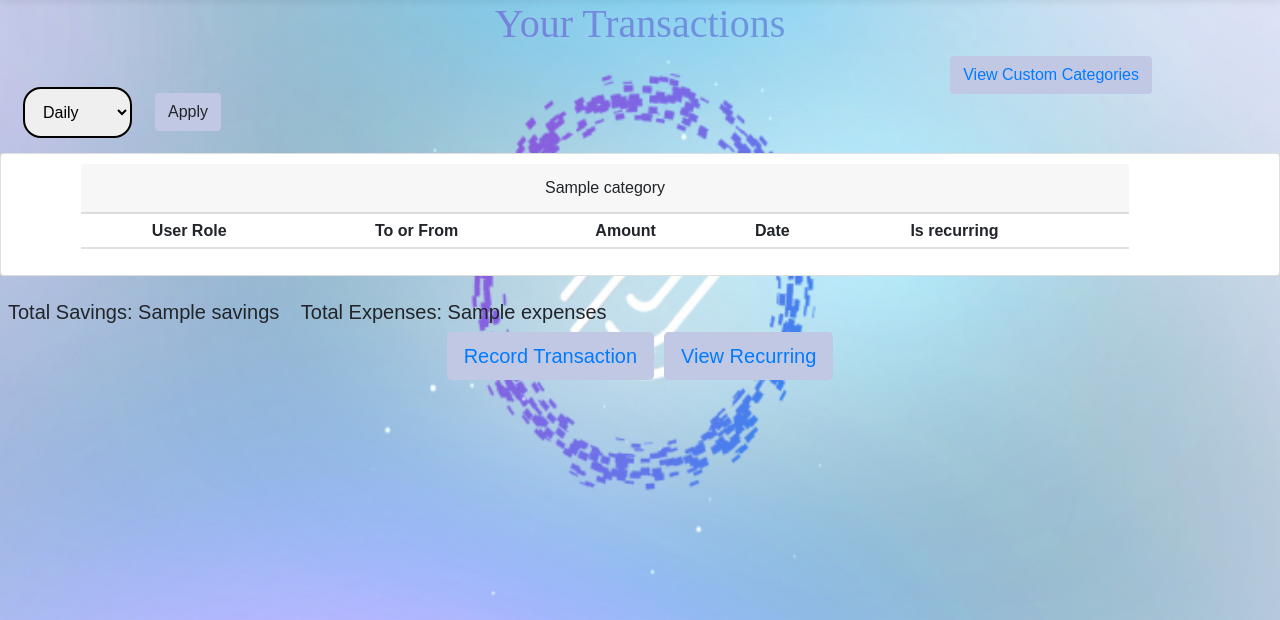
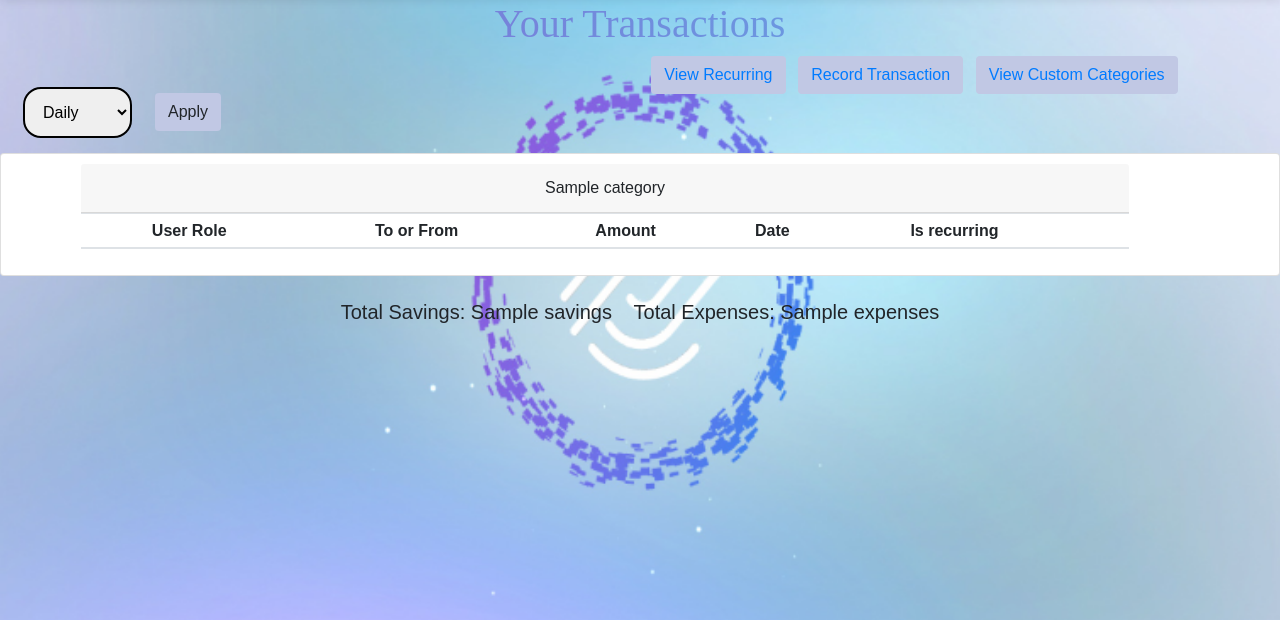
Before and after one commit to Nandika-A/StellarLedger, a Django app: template stellarledger/templates/report/viewtransactions.html in a window 1280 px wide. Shown: the part 83-703 px from the top of the page. Run offline with Django 4.2, Linux system fonts and the light colour scheme; the template is opened without the code that fills it: most values are stand-ins (such as "Sample title", 1, 10 or a date in 2020); lists and menus that the app fills with data are empty; some libraries are stand-ins or nearby versions; some web fonts are replaced.

Commit message:
Changed design

```diff
--- a/stellarledger/stellarledger/settings.py
+++ b/stellarledger/stellarledger/settings.py
@@ -24,7 +24,7 @@ BASE_DIR = Path(__file__).resolve().parent.parent
 SECRET_KEY = 'django-insecure-+srt$$2+$uy_ms%^ly#8dpbp(mr*m5x@&j40_4**bzm^k@'
 
 # SECURITY WARNING: don't run with debug turned on in production!
-DEBUG = False
+DEBUG = True
 
 ALLOWED_HOSTS = ['localhost', '127.0.0.1']
 
--- a/stellarledger/templates/report/viewtransactions.html
+++ b/stellarledger/templates/report/viewtransactions.html
@@ -4,7 +4,9 @@
   -webkit-text-fill-color: transparent;
   -webkit-background-clip: text; font-family: 'Times New Roman', Times, serif;
   text-align: center;">Your Transactions</div></h1>
-  <button type="button" class="btn float-right" style="background-color: #c1c8e4 !important; margin-right: 10%;"><a href="{% url 'viewCategories' %}">View Custom Categories</a></button>
+  <button type="button" class="btn float-right" style="background-color: #c1c8e4 !important; margin-right: 8%;"><a href="{% url 'viewCategories' %}">View Custom Categories</a></button>
+  <button type="button" class="btn float-right" style="background-color: #c1c8e4 !important; margin-right: 1%;"><a href="{% url 'record' %}">Record Transaction</a></button>
+  <button type="button" class="btn float-right" style="background-color: #c1c8e4 !important; margin-right: 1%;"><a href="{% url 'recurring' %}">View Recurring</a></button>
   <br>
 <form method = 'get' action = '.' class="form-inline">
     {% csrf_token %}
@@ -59,12 +61,10 @@
   {% endfor %}
 </div>
 <br>
-<h5>
+<div class=" d-flex align-items-center justify-content-center">
+  <h5>
 <div id="save" class="d-inline p-2 ">Total Savings: {{savings}}</div>
 <div id="expense" class="d-inline p-2 ">Total Expenses: {{expenses}}</div>
 </h5>
-<div class=" d-flex align-items-center justify-content-center">
-  <button type="button" class="btn btn-lg" style="background-color: #c1c8e4 !important;"><a href="{% url 'record' %}">Record Transaction</a></button>
-  <button type="button" class="btn btn-lg" style="background-color: #c1c8e4 !important; margin-left: 10px;"><a href="{% url 'recurring' %}">View Recurring</a></button>
 </div>
 {% endblock %}
```
Also changed, not shown: stellarledger/db.sqlite3.
